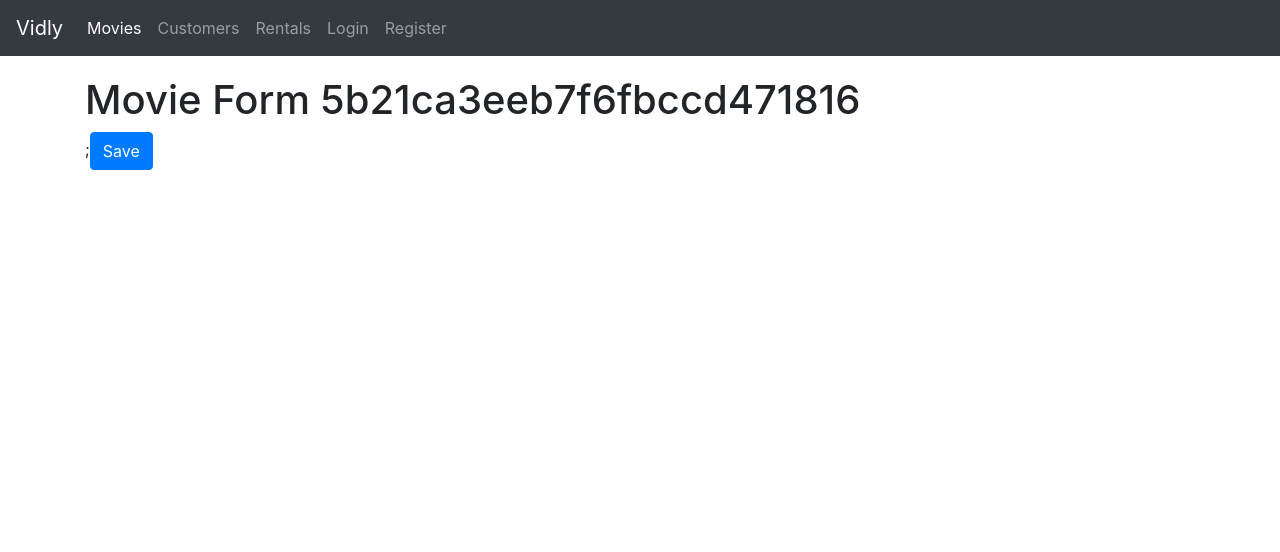
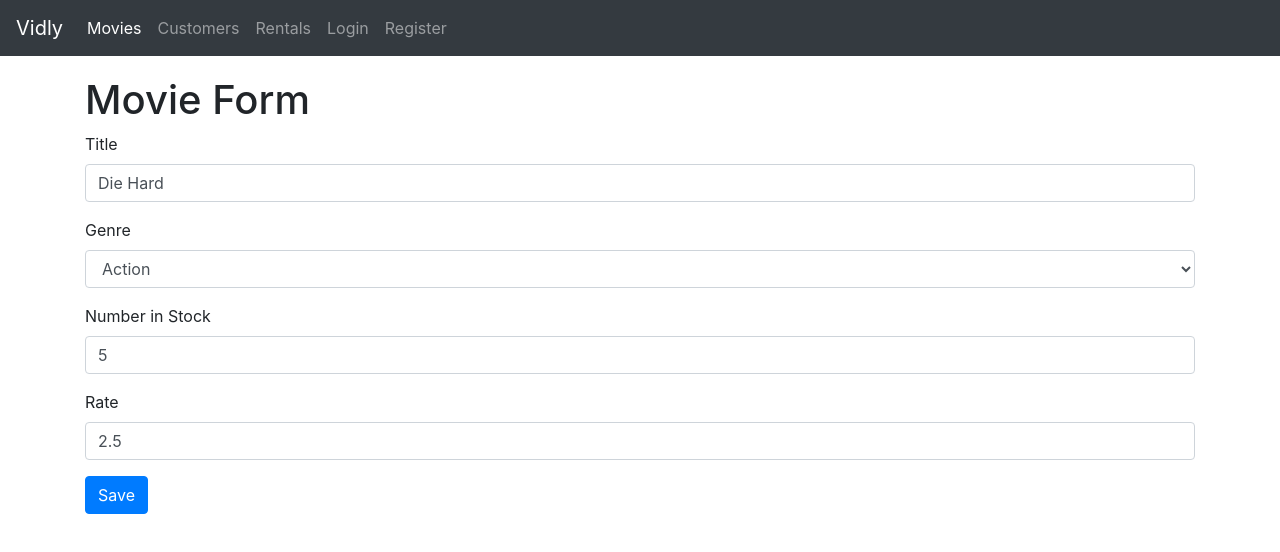
Before and after one commit to afrizaharahap/vidly-app, a React (Create React App) app: page /movies/5b21ca3eeb7f6fbccd471816 in a window 1280 px wide. Shown: the top 552 px of the page. Built offline with nearby package versions, Linux system fonts and the light colour scheme.

Commit message:
Chapter 7 Finished

```diff
--- a/src/components/common/form.jsx
+++ b/src/components/common/form.jsx
@@ -1,16 +1,19 @@
 import React, { Component } from "react";
 import Joi from "joi-browser";
 import Input from "./input";
+import Select from "./select";
 
 class Form extends Component {
   state = {
     data: {},
-    errors: {},
+    errors: {}
   };
+
   validate = () => {
     const options = { abortEarly: false };
     const { error } = Joi.validate(this.state.data, this.schema, options);
     if (!error) return null;
+
     const errors = {};
     for (let item of error.details) errors[item.path[0]] = item.message;
     return errors;
@@ -23,25 +26,28 @@
     return error ? error.details[0].message : null;
   };
 
-  handleSubmit = (e) => {
+  handleSubmit = e => {
     e.preventDefault();
+
     const errors = this.validate();
     this.setState({ errors: errors || {} });
     if (errors) return;
+
     this.doSubmit();
   };
 
   handleChange = ({ currentTarget: input }) => {
     const errors = { ...this.state.errors };
     const errorMessage = this.validateProperty(input);
-
     if (errorMessage) errors[input.name] = errorMessage;
     else delete errors[input.name];
 
     const data = { ...this.state.data };
     data[input.name] = input.value;
+
     this.setState({ data, errors });
   };
+
   renderButton(label) {
     return (
       <button disabled={this.validate()} className="btn btn-primary">
@@ -49,8 +55,25 @@
       </button>
     );
   }
+
+  renderSelect(name, label, options) {
+    const { data, errors } = this.state;
+
+    return (
+      <Select
+        name={name}
+        value={data[name]}
+        label={label}
+        options={options}
+        onChange={this.handleChange}
+        error={errors[name]}
+      />
+    );
+  }
+
   renderInput(name, label, type = "text") {
     const { data, errors } = this.state;
+
     return (
       <Input
         type={type}
--- a/src/components/common/like.jsx
+++ b/src/components/common/like.jsx
@@ -1,5 +1,5 @@
-//import React from "react";
-import React, { Component } from "react";
+import React from "react";
+//import React, { Component } from "react";
 const Like = (props) => {
   let classes = "fa fa-heart";
   if (!props.liked) classes += "-o";
--- a/src/components/common/pagination.jsx
+++ b/src/components/common/pagination.jsx
@@ -20,7 +20,11 @@
             key={page}
             className={page === currentPage ? "page-item active" : "page-item"}
           >
-            <a className="page-link" onClick={() => onPageChange(page)}>
+            <a
+              href="#"
+              className="page-link"
+              onClick={() => onPageChange(page)}
+            >
               {page}
             </a>
           </li>
--- /dev/null
+++ b/src/components/common/select.jsx
@@ -0,0 +1,20 @@
+import React from "react";
+
+const Select = ({ name, label, options, error, ...rest }) => {
+  return (
+    <div className="form-group">
+      <label htmlFor={name}>{label}</label>
+      <select name={name} id={name} {...rest} className="form-control">
+        <option value="" />
+        {options.map(option => (
+          <option key={option._id} value={option._id}>
+            {option.name}
+          </option>
+        ))}
+      </select>
+      {error && <div className="alert alert-danger">{error}</div>}
+    </div>
+  );
+};
+
+export default Select;
--- a/src/components/loginForm.jsx
+++ b/src/components/loginForm.jsx
@@ -1,4 +1,4 @@
-import React, { Component } from "react";
+import React from "react";
 import Joi from "joi-browser";
 import Form from "./common/form";
 
@@ -18,7 +18,7 @@
     return (
       <div>
         <h1>Login</h1>
-        <form onSubmit={this.handleSubmit}>
+        <form onSubmit={this.handleSubmit} className="login">
           {this.renderInput("username", "Username")}
           {this.renderInput("password", "Password", "password")}
 
--- a/src/components/movieForm.jsx
+++ b/src/components/movieForm.jsx
@@ -1,17 +1,84 @@
 import React from "react";
+import Joi from "joi-browser";
+import Form from "./common/form";
+import { getMovie, saveMovie } from "../services/fakeMovieService";
+import { getGenres } from "../services/fakeGenreService";
 
-const MovieForm = ({ match, history }) => {
-  return (
-    <div>
-      <h1>Movie Form {match.params.id}</h1>;
-      <button
-        className="btn btn-primary"
-        onClick={() => history.push("/movies")}
-      >
-        Save
-      </button>
-    </div>
-  );
-};
+class MovieForm extends Form {
+  state = {
+    data: {
+      title: "",
+      genreId: "",
+      numberInStock: "",
+      dailyRentalRate: ""
+    },
+    genres: [],
+    errors: {}
+  };
+
+  schema = {
+    _id: Joi.string(),
+    title: Joi.string()
+      .required()
+      .label("Title"),
+    genreId: Joi.string()
+      .required()
+      .label("Genre"),
+    numberInStock: Joi.number()
+      .required()
+      .min(0)
+      .max(100)
+      .label("Number in Stock"),
+    dailyRentalRate: Joi.number()
+      .required()
+      .min(0)
+      .max(10)
+      .label("Daily Rental Rate")
+  };
+
+  componentDidMount() {
+    const genres = getGenres();
+    this.setState({ genres });
+
+    const movieId = this.props.match.params.id;
+    if (movieId === "new") return;
+
+    const movie = getMovie(movieId);
+    if (!movie) return this.props.history.replace("/not-found");
+
+    this.setState({ data: this.mapToViewModel(movie) });
+  }
+
+  mapToViewModel(movie) {
+    return {
+      _id: movie._id,
+      title: movie.title,
+      genreId: movie.genre._id,
+      numberInStock: movie.numberInStock,
+      dailyRentalRate: movie.dailyRentalRate
+    };
+  }
+
+  doSubmit = () => {
+    saveMovie(this.state.data);
+
+    this.props.history.push("/movies");
+  };
+
+  render() {
+    return (
+      <div>
+        <h1>Movie Form</h1>
+        <form onSubmit={this.handleSubmit}>
+          {this.renderInput("title", "Title")}
+          {this.renderSelect("genreId", "Genre", this.state.genres)}
+          {this.renderInput("numberInStock", "Number in Stock", "number")}
+          {this.renderInput("dailyRentalRate", "Rate")}
+          {this.renderButton("Save")}
+        </form>
+      </div>
+    );
+  }
+}
 
 export default MovieForm;
--- a/src/components/movies.jsx
+++ b/src/components/movies.jsx
@@ -1,12 +1,13 @@
-//import react from "react";
 import React, { Component } from "react";
+import { Link } from "react-router-dom";
 import MoviesTable from "./moviesTable";
 import ListGroup from "./common/listGroup";
 import Pagination from "./common/pagination";
-import { getMovies } from "../services/fakeMovieService";
+import { getMovies, deleteMovie } from "../services/fakeMovieService";
 import { getGenres } from "../services/fakeGenreService";
 import { paginate } from "../utils/paginate";
 import _ from "lodash";
+import SearchBox from "./searchBox";
 
 class Movies extends Component {
   state = {
@@ -14,23 +15,24 @@
     genres: [],
     currentPage: 1,
     pageSize: 4,
+    searchQuery: "",
+    selectedGenre: null,
     sortColumn: { path: "title", order: "asc" },
   };
 
   componentDidMount() {
     const genres = [{ _id: "", name: "All Genres" }, ...getGenres()];
+
     this.setState({ movies: getMovies(), genres });
   }
 
   handleDelete = (movie) => {
-    //console.log("Button Clicked", movie);
-    const movies = this.state.movies.filter((m) => m._id === !movie._id);
-    //Syntax diatas untuk menampilkan movie yang tidak di KLIK DELETE saja!
+    const movies = this.state.movies.filter((m) => m._id !== movie._id);
+    this.setState({ movies });
 
-    this.setState({ movies });
-    // update state dengan cara menimpa state object sebelumnya
-    // state sebelumnya = menampilkan seluruh movies
+    deleteMovie(movie._id);
   };
+
   handleLike = (movie) => {
     const movies = [...this.state.movies];
     const index = movies.indexOf(movie);
@@ -42,34 +44,51 @@
   handlePageChange = (page) => {
     this.setState({ currentPage: page });
   };
+
   handleGenreSelect = (genre) => {
-    this.setState({ selectedGenre: genre, currentPage: 1 });
+    this.setState({ selectedGenre: genre, searchQuery: "", currentPage: 1 });
+  };
+
+  handleSearch = (query) => {
+    this.setState({ searchQuery: query, selectedGenre: null, currentPage: 1 });
   };
 
   handleSort = (sortColumn) => {
     this.setState({ sortColumn });
   };
+
   getPagedData = () => {
     const {
       pageSize,
       currentPage,
+      sortColumn,
       selectedGenre,
-      sortColumn,
+      searchQuery,
       movies: allMovies,
     } = this.state;
-    const filtered =
-      selectedGenre && selectedGenre._id
-        ? allMovies.filter((m) => m.genre._id === selectedGenre._id)
-        : allMovies;
+
+    let filtered = allMovies;
+    if (searchQuery)
+      filtered = allMovies.filter(
+        //(m) => m.title.toLowerCase().startsWith(searchQuery.toLowerCase())
+        (m) =>
+          m.title.toLowerCase().string.includes(searchQuery.toLowerCase, 0())
+      );
+    else if (selectedGenre && selectedGenre._id)
+      filtered = allMovies.filter((m) => m.genre._id === selectedGenre._id);
+
     const sorted = _.orderBy(filtered, [sortColumn.path], [sortColumn.order]);
+
     const movies = paginate(sorted, currentPage, pageSize);
+
     return { totalCount: filtered.length, data: movies };
   };
+
   render() {
     const { length: count } = this.state.movies;
-    const { pageSize, currentPage, sortColumn } = this.state;
+    const { pageSize, currentPage, sortColumn, searchQuery } = this.state;
 
-    if (count === 0) return <p>There are no movies shown</p>;
+    if (count === 0) return <p>There are no movies in the database.</p>;
 
     const { totalCount, data: movies } = this.getPagedData();
 
@@ -83,7 +102,15 @@
           />
         </div>
         <div className="col">
-          <p>Showing {totalCount} movies in the database</p>
+          <Link
+            to="/movies/new"
+            className="btn btn-primary"
+            style={{ marginBottom: 20 }}
+          >
+            New Movie
+          </Link>
+          <p>Showing {totalCount} movies in the database.</p>
+          <SearchBox value={searchQuery} onChange={this.handleSearch} />
           <MoviesTable
             movies={movies}
             sortColumn={sortColumn}
--- a/src/components/registerForm.jsx
+++ b/src/components/registerForm.jsx
@@ -1,4 +1,4 @@
-import React, { Component } from "react";
+import React from "react";
 import Joi from "joi-browser";
 import Form from "./common/form";
 
--- /dev/null
+++ b/src/components/searchBox.jsx
@@ -0,0 +1,16 @@
+import React from "react";
+
+const SearchBox = ({ value, onChange }) => {
+  return (
+    <input
+      type="text"
+      name="query"
+      className="form-control my-3"
+      placeholder="Search..."
+      value={value}
+      onChange={e => onChange(e.currentTarget.value)}
+    />
+  );
+};
+
+export default SearchBox;
--- a/src/index.css
+++ b/src/index.css
@@ -16,9 +16,12 @@
 .navbar {
   margin-bottom: 20px;
 }
-.input {
-  size: 30px;
-}
+/* .login {
+  height: 100px;
+  width: 100px;
+  left: 0;
+  border: 10;
+} */
 
 code {
   font-family: source-code-pro, Menlo, Monaco, Consolas, "Courier New",
```
Also changed, not shown: package.json (+2 -7 lines), src/components/navBar.jsx (+4 -4 lines), 1 other file (tests, documents, lock files or other folders).
